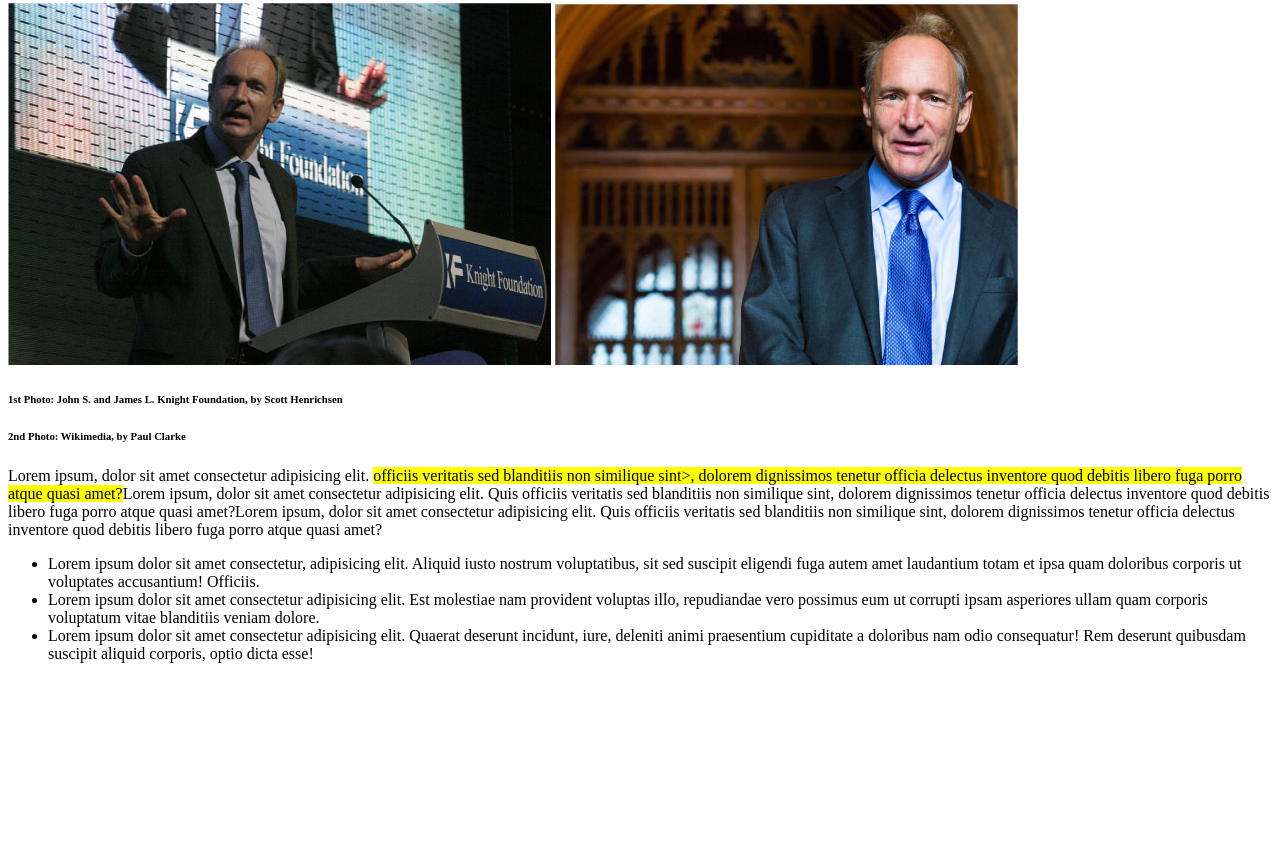
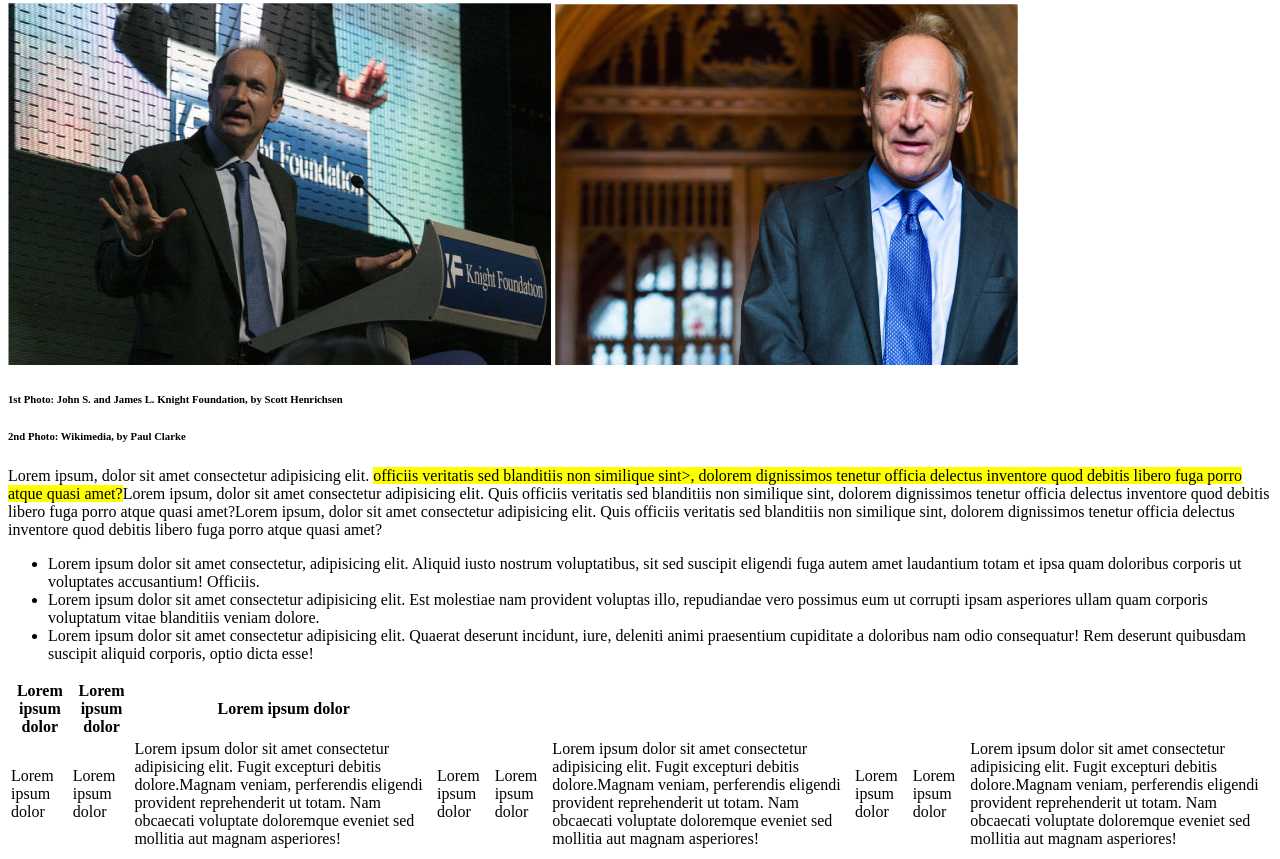
Before and after one commit to RicchiutiLucia/html-css-booleaner, a plain HTML site: page index.html in a window 1280 px wide. Shown: the part 256-1115 px from the top of the page. Before the commit the page ends 935 px from the top, so only its background shows below. Drawn offline with Linux system fonts and the light colour scheme.

Commit message:
Inizio creazione tabella

```diff
--- a/css/style.css
+++ b/css/style.css
@@ -1,6 +1,6 @@
 header{
     background-image: url("../img/pattern.png");
-    background-color: rgb(60, 185, 185);
+    background-color: rgb(55, 151, 155);
     background-size: contain;
 
 }
--- a/index.html
+++ b/index.html
@@ -41,6 +41,35 @@
                     </div>
                 </section>
 
+                <section>
+                    <div>
+                        <table>
+                            <thead>
+                                <tr>
+                                    <th>Lorem ipsum dolor</th>
+                                    <th>Lorem ipsum dolor</th>
+                                    <th>Lorem ipsum dolor</th>
+                                </tr>
+                            </thead>
+                            <tbody>
+                                <td>Lorem ipsum dolor</td>
+                                <td>Lorem ipsum dolor</td>
+                                <td>Lorem ipsum dolor sit amet consectetur adipisicing elit. Fugit excepturi debitis dolore.Magnam veniam, perferendis eligendi provident reprehenderit ut totam. Nam obcaecati voluptate doloremque eveniet sed mollitia aut magnam asperiores!</td>
+
+                                <td>Lorem ipsum dolor</td>
+                                <td>Lorem ipsum dolor</td>
+                                <td>Lorem ipsum dolor sit amet consectetur adipisicing elit. Fugit excepturi debitis dolore.Magnam veniam, perferendis eligendi provident reprehenderit ut totam. Nam obcaecati voluptate doloremque eveniet sed mollitia aut magnam asperiores!</td>
+
+                                <td>Lorem ipsum dolor</td>
+                                <td>Lorem ipsum dolor</td>
+                                <td>Lorem ipsum dolor sit amet consectetur adipisicing elit. Fugit excepturi debitis dolore.Magnam veniam, perferendis eligendi provident reprehenderit ut totam. Nam obcaecati voluptate doloremque eveniet sed mollitia aut magnam asperiores!</td>
+                            </tbody>
+
+
+                        </table>
+                    </div>
+                </section>
+
 
 
 
```
